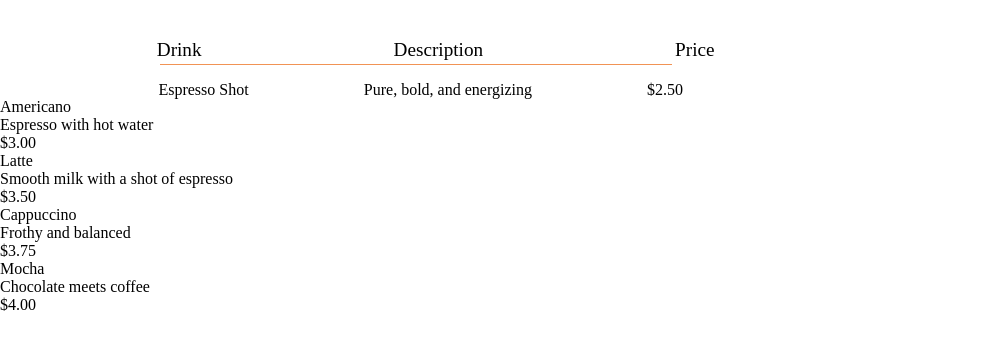
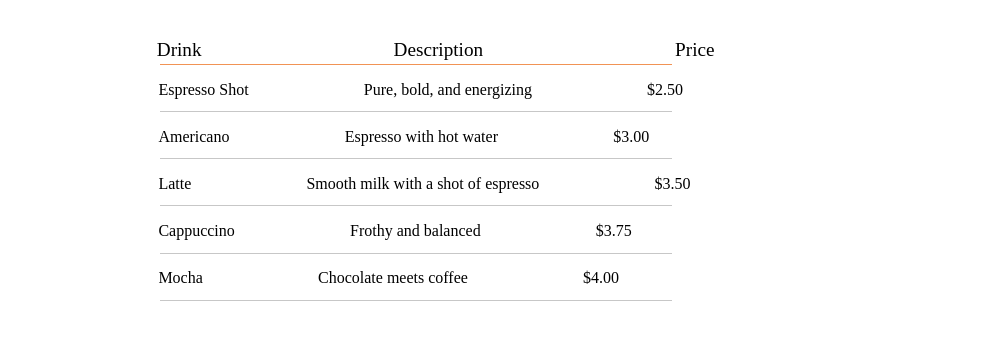
Before and after one commit to Binada-SH/React_coffee_shop_website, a React (Vite) app in the folder coffee_shop/Coffee_Shop/: page / in a window 1280 px wide. Shown: the part 2371-2711 px from the top of the page, without its empty margins (0-1007 px from the left). Before the commit the page ends 2685 px from the top, so only its background shows below. Built offline with nearby package versions, Linux system fonts and the light colour scheme.

Commit message:
Coffee Menu Implementation

```diff
--- a/coffee_shop/Coffee_Shop/src/Components/menu/menu.css
+++ b/coffee_shop/Coffee_Shop/src/Components/menu/menu.css
@@ -83,3 +83,110 @@
     display: inline;
     padding: 3.6rem;
 }
+
+.ml1 {
+    margin-top: 0.8rem;
+    margin-left: 10rem;
+    width: 40%;
+    align-items: center;
+    justify-content: space-between;
+    background-color: #c7c7c7;
+    border: none;
+    height: 0.3px;
+}
+
+.td2 {
+    margin-top: 1rem;
+    margin-left: 6.3rem;
+}
+
+.tr2 li {
+    list-style: none;
+    font-size: 1rem;
+    font-family: 'jura';
+    display: inline;
+    padding: 3.6rem;
+}
+
+.ml2 {
+    margin-top: 0.8rem;
+    margin-left: 10rem;
+    width: 40%;
+    align-items: center;
+    justify-content: space-between;
+    background-color: #c7c7c7;
+    border: none;
+    height: 0.3px;
+}
+
+.td3 {
+    margin-top: 1rem;
+    margin-left: 6.3rem;
+}
+
+.tr3 li {
+    list-style: none;
+    font-size: 1rem;
+    font-family: 'jura';
+    display: inline;
+    padding: 3.6rem;
+}
+
+.ml3 {
+    margin-top: 0.8rem;
+    margin-left: 10rem;
+    width: 40%;
+    align-items: center;
+    justify-content: space-between;
+    background-color: #c7c7c7;
+    border: none;
+    height: 0.3px;
+}
+
+.td4 {
+    margin-top: 1rem;
+    margin-left: 6.3rem;
+}
+
+.tr4 li {
+    list-style: none;
+    font-size: 1rem;
+    font-family: 'jura';
+    display: inline;
+    padding: 3.6rem;
+}
+
+.ml4 {
+    margin-top: 0.8rem;
+    margin-left: 10rem;
+    width: 40%;
+    align-items: center;
+    justify-content: space-between;
+    background-color: #c7c7c7;
+    border: none;
+    height: 0.3px;
+}
+
+.td5 {
+    margin-top: 1rem;
+    margin-left: 6.3rem;
+}
+
+.tr5 li {
+    list-style: none;
+    font-size: 1rem;
+    font-family: 'jura';
+    display: inline;
+    padding: 3.6rem;
+}
+
+.ml5 {
+    margin-top: 0.8rem;
+    margin-left: 10rem;
+    width: 40%;
+    align-items: center;
+    justify-content: space-between;
+    background-color: #c7c7c7;
+    border: none;
+    height: 0.3px;
+}
--- a/coffee_shop/Coffee_Shop/src/Components/menu/menu.jsx
+++ b/coffee_shop/Coffee_Shop/src/Components/menu/menu.jsx
@@ -38,6 +38,7 @@ const menu = () => {
                         <li>$2.50</li>
                     </ul>
                 </div>
+                <hr className="ml1" />
                 <div className="td2">
                     <ul className="tr2">
                         <li>Americano</li>
@@ -45,6 +46,7 @@ const menu = () => {
                         <li>$3.00</li>
                     </ul>
                 </div>
+                <hr className="ml2" />
                 <div className="td3">
                     <ul className="tr3">
                         <li>Latte</li>
@@ -52,6 +54,7 @@ const menu = () => {
                         <li>$3.50</li>
                     </ul>
                 </div>
+                <hr className="ml3" />
                 <div className="td4">
                     <ul className="tr4">
                         <li>Cappuccino</li>
@@ -59,6 +62,7 @@ const menu = () => {
                         <li>$3.75</li>
                     </ul>
                 </div>
+                <hr className="ml4" />
                 <div className="td5">
                     <ul className="tr5">
                         <li>Mocha</li>
@@ -66,6 +70,8 @@ const menu = () => {
                         <li>$4.00</li>
                     </ul>
                 </div>
+                <hr className="ml5" />
+
 
         </div>
 
```
